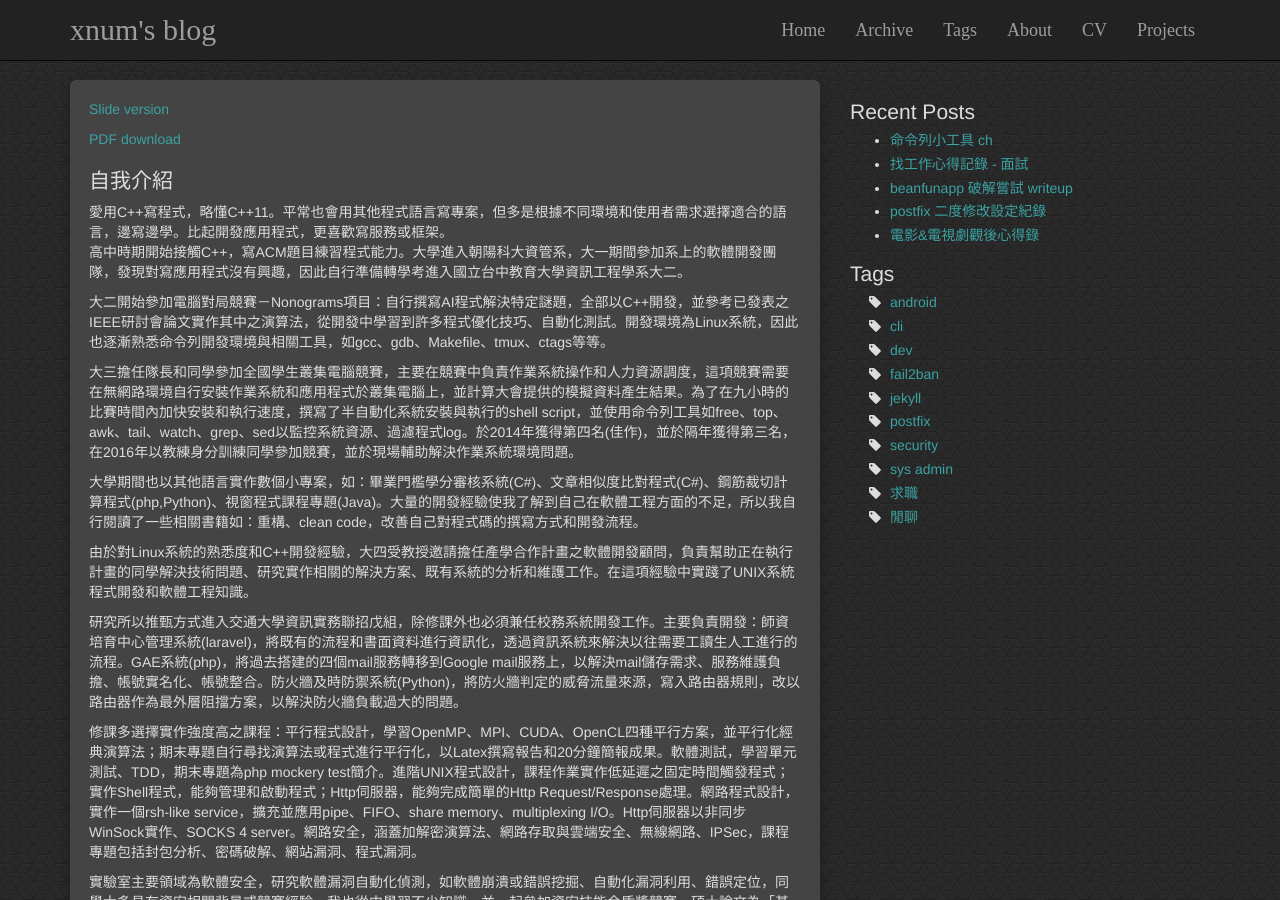
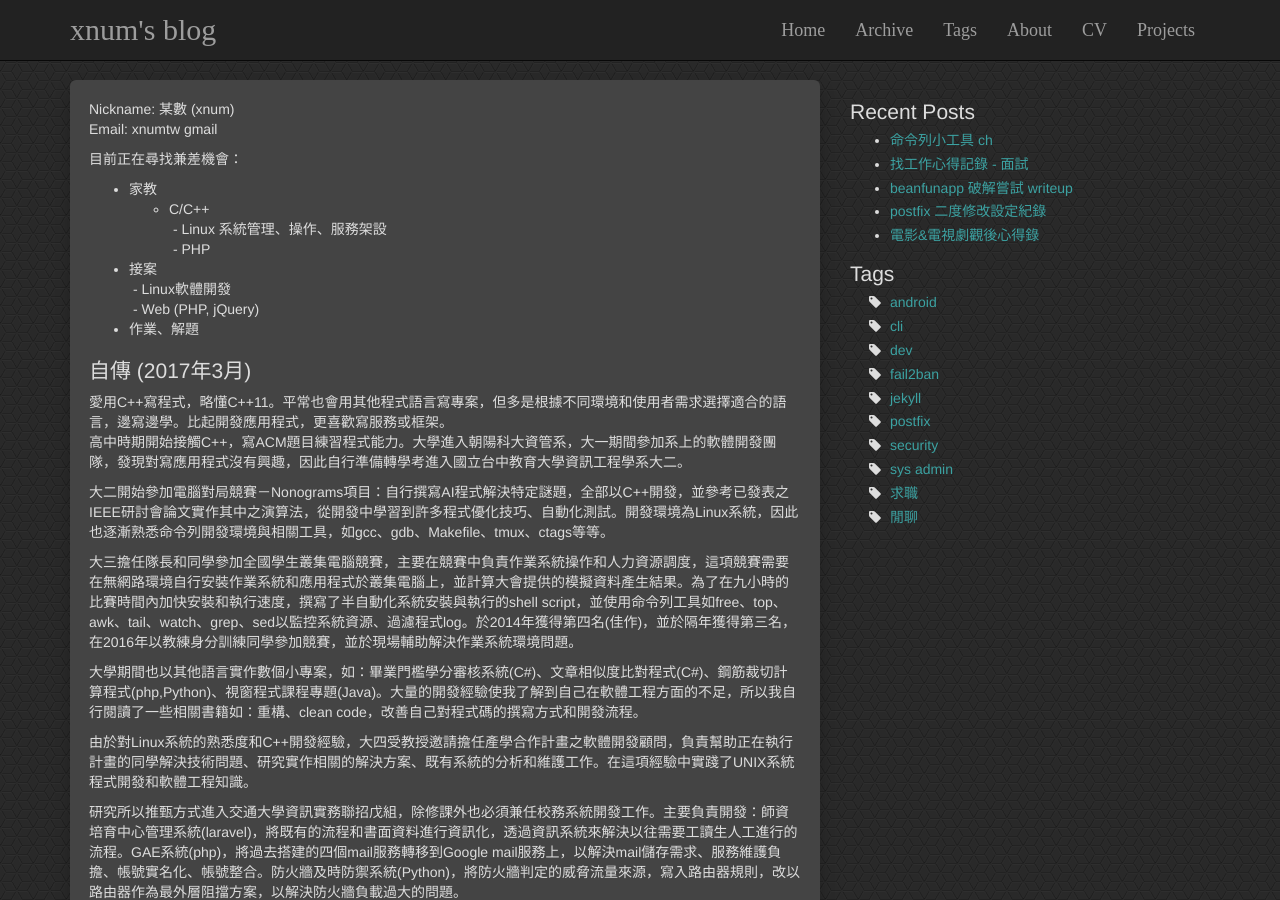
Before and after one commit to xnum/xnum.github.io, a Jekyll site: the page built from about.md, in a window 1280 px wide and 900 px high. Built offline with Jekyll 4.4.1, drawn with Linux system fonts in a browser that asks for light colours; nearby versions of some CDN libraries; library files that are not in the unit come from our copies.

Commit message:
Update about.md

```diff
--- a/about.md
+++ b/about.md
@@ -5,11 +5,21 @@ permalink: /about.html
 comment: false
 ---
 
-[Slide version](https://hackmd.io/p/B1wCIwmFg#/)
+Nickname: 某數 (xnum)
+Email: xnumtw gmail
 
-[PDF download](https://www.dropbox.com/s/rfd5cuhozq80lh5/%E8%87%AA%E5%82%B3.pdf?dl=1)
+目前正在尋找兼差機會：
 
-## 自我介紹
+- 家教
+  - C/C++
+  - Linux 系統管理、操作、服務架設
+  - PHP
+- 接案
+  - Linux軟體開發
+  - Web (PHP, jQuery)
+- 作業、解題
+
+## 自傳 (2017年3月)
 
 愛用C++寫程式，略懂C++11。平常也會用其他程式語言寫專案，但多是根據不同環境和使用者需求選擇適合的語言，邊寫邊學。比起開發應用程式，更喜歡寫服務或框架。
 高中時期開始接觸C++，寫ACM題目練習程式能力。大學進入朝陽科大資管系，大一期間參加系上的軟體開發團隊，發現對寫應用程式沒有興趣，因此自行準備轉學考進入國立台中教育大學資訊工程學系大二。
```
